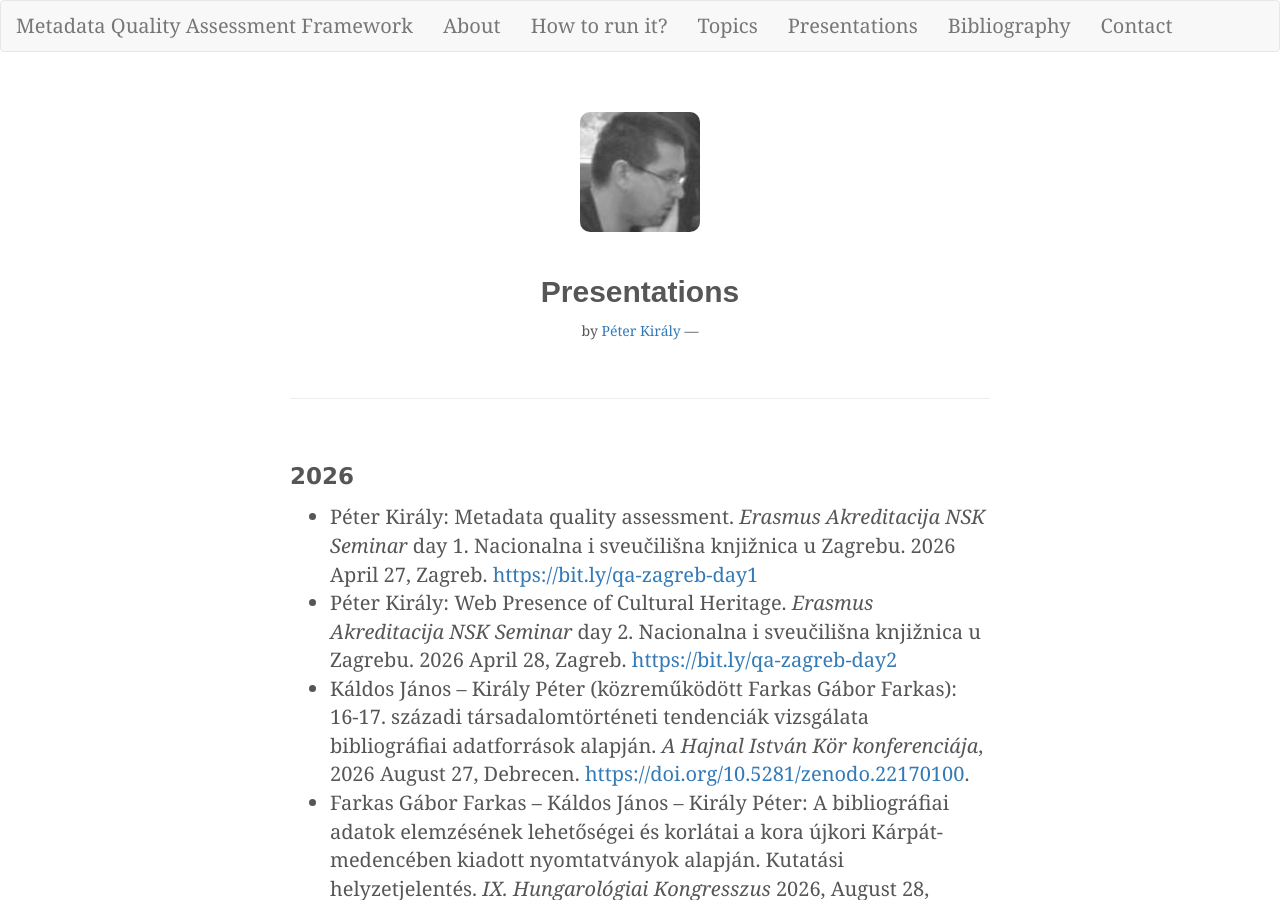
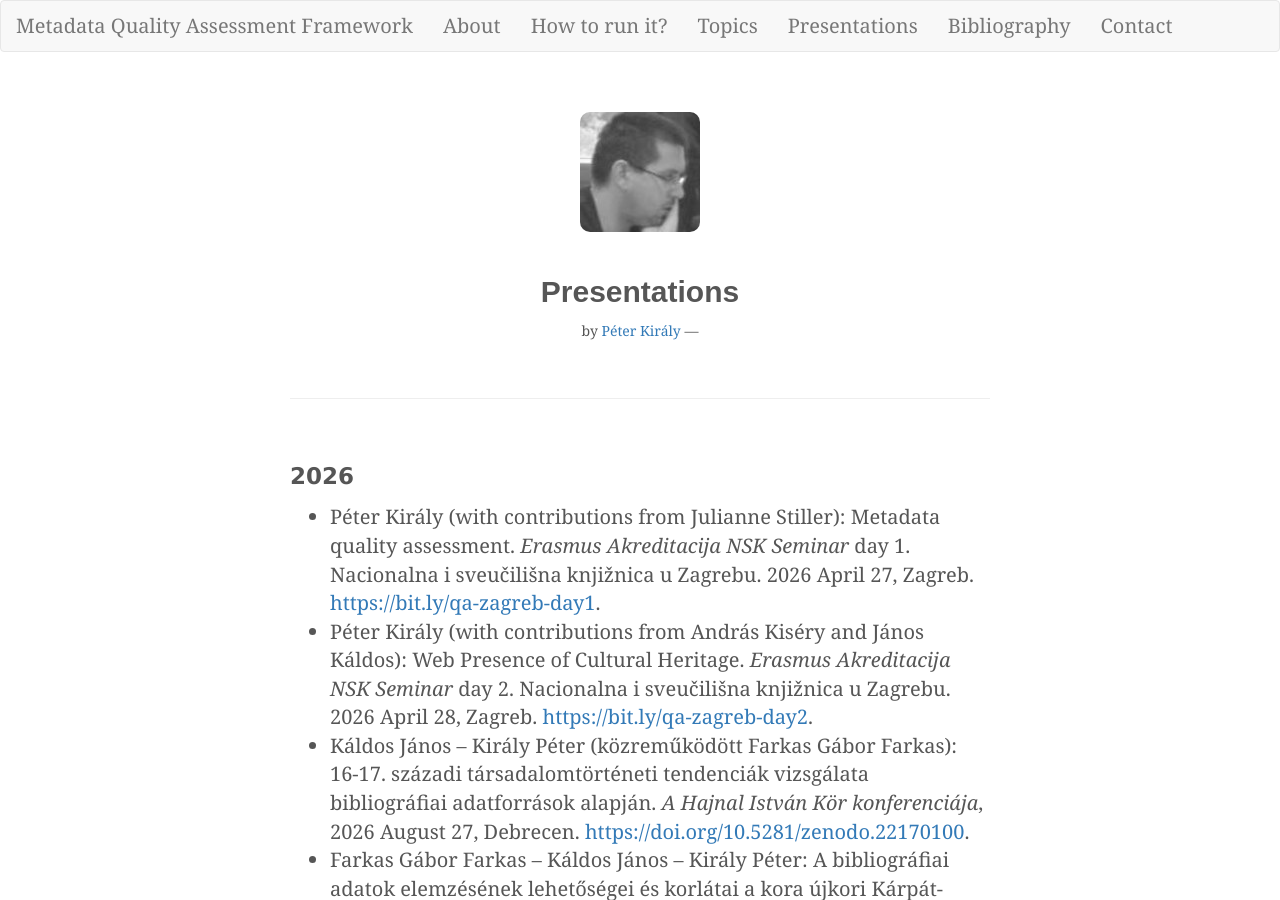
Before and after one commit to pkiraly/pkiraly.github.io, a Jekyll site: the page built from presentations.md, in a window 1280 px wide and 900 px high. Built offline with Jekyll 4.4.1, drawn with Linux system fonts in a browser that asks for light colours; nearby versions of some CDN libraries; some web fonts are replaced; comment, search, counter and statistics services are not loaded.

Commit message:
Add Zagreb presentations

```diff
--- a/presentations.md
+++ b/presentations.md
@@ -19,8 +19,8 @@
 
 ## 2026
 
-* Péter Király: Metadata quality assessment. _Erasmus Akreditacija NSK Seminar_ day 1. Nacionalna i sveučilišna knjižnica u Zagrebu. 2026 April 27, Zagreb. [https://bit.ly/qa-zagreb-day1](https://bit.ly/qa-zagreb-day1)
-* Péter Király: Web Presence of Cultural Heritage. _Erasmus Akreditacija NSK Seminar_ day 2. Nacionalna i sveučilišna knjižnica u Zagrebu. 2026 April 28, Zagreb. [https://bit.ly/qa-zagreb-day2](https://bit.ly/qa-zagreb-day2)
+* Péter Király (with contributions from Julianne Stiller): Metadata quality assessment. _Erasmus Akreditacija NSK Seminar_ day 1. Nacionalna i sveučilišna knjižnica u Zagrebu. 2026 April 27, Zagreb. [https://bit.ly/qa-zagreb-day1](https://bit.ly/qa-zagreb-day1).
+* Péter Király (with contributions from András Kiséry and János Káldos): Web Presence of Cultural Heritage. _Erasmus Akreditacija NSK Seminar_ day 2. Nacionalna i sveučilišna knjižnica u Zagrebu. 2026 April 28, Zagreb. [https://bit.ly/qa-zagreb-day2](https://bit.ly/qa-zagreb-day2).
 * Káldos János – Király Péter (közreműködött Farkas Gábor Farkas): 16-17. századi társadalomtörténeti tendenciák vizsgálata bibliográfiai adatforrások alapján. _A Hajnal István Kör konferenciája_, 2026 August 27, Debrecen. [https://doi.org/10.5281/zenodo.22170100](https://doi.org/10.5281/zenodo.22170100).
 * Farkas Gábor Farkas – Káldos János – Király Péter: A bibliográfiai adatok elemzésének lehetőségei
 és korlátai a kora újkori Kárpát-medencében kiadott nyomtatványok alapján. Kutatási helyzetjelentés. _IX. Hungarológiai Kongresszus_ 2026, August 28, Miskolc.
```
